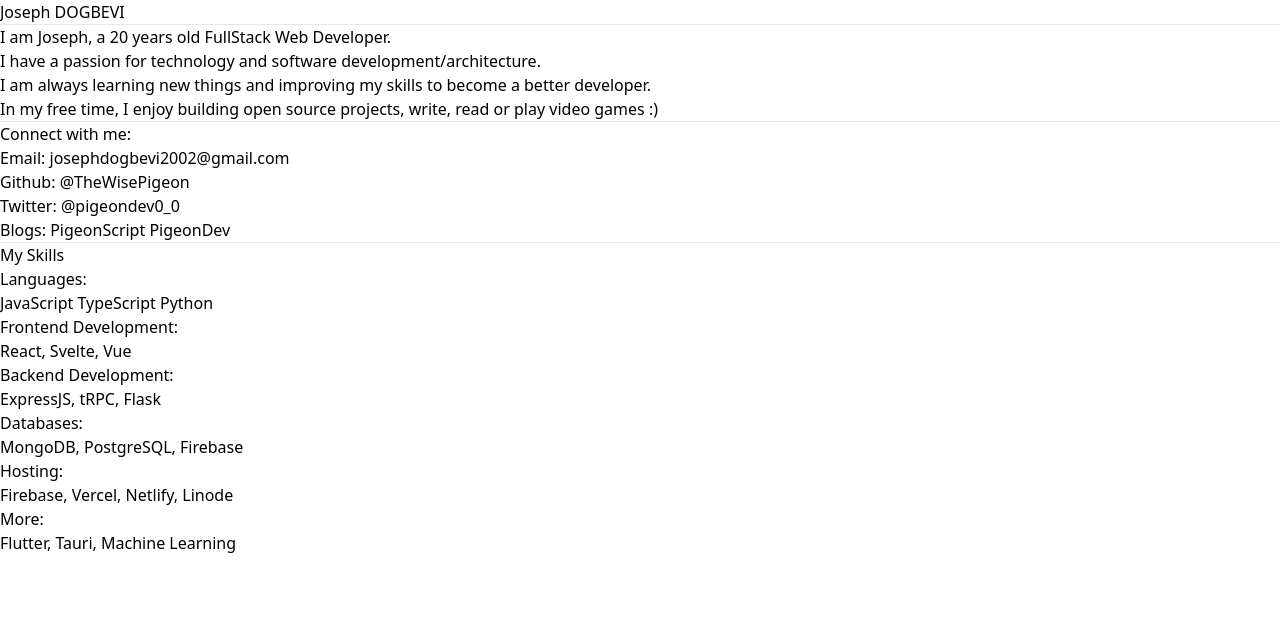
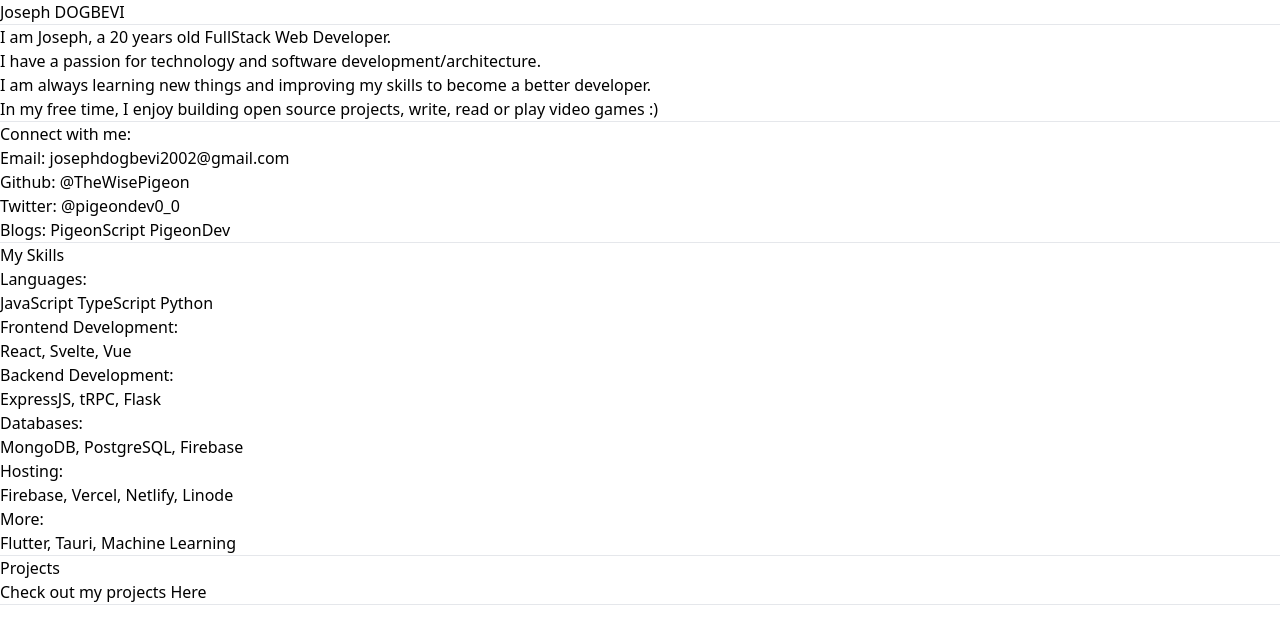
Before and after one commit to TheWisePigeon/my-portfolioV2, a SvelteKit app: page /resume in a window 1280 px wide. Shown: the top 644 px of the page. Built offline with nearby package versions, Linux system fonts and the light colour scheme.

Commit message:
added projects section

```diff
--- a/src/routes/resume/+page.svelte
+++ b/src/routes/resume/+page.svelte
@@ -39,4 +39,10 @@
             <p class=" font-bold inline">More:</p> Flutter, Tauri, Machine Learning
         </div>
     </div>
+    <hr>
+    <div class="mb-14">
+        <p>Projects</p>
+        Check out my projects <a class=" text-green-500" href="/projects">Here</a>
+    </div>
+    <hr>
 </div>
```
